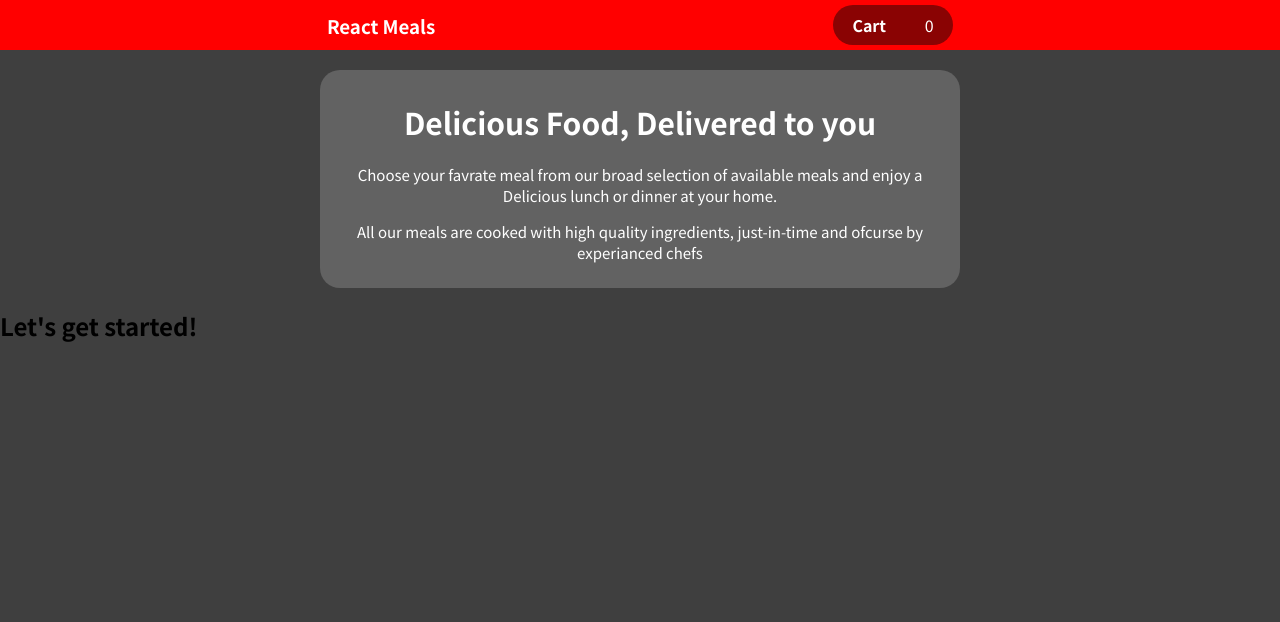
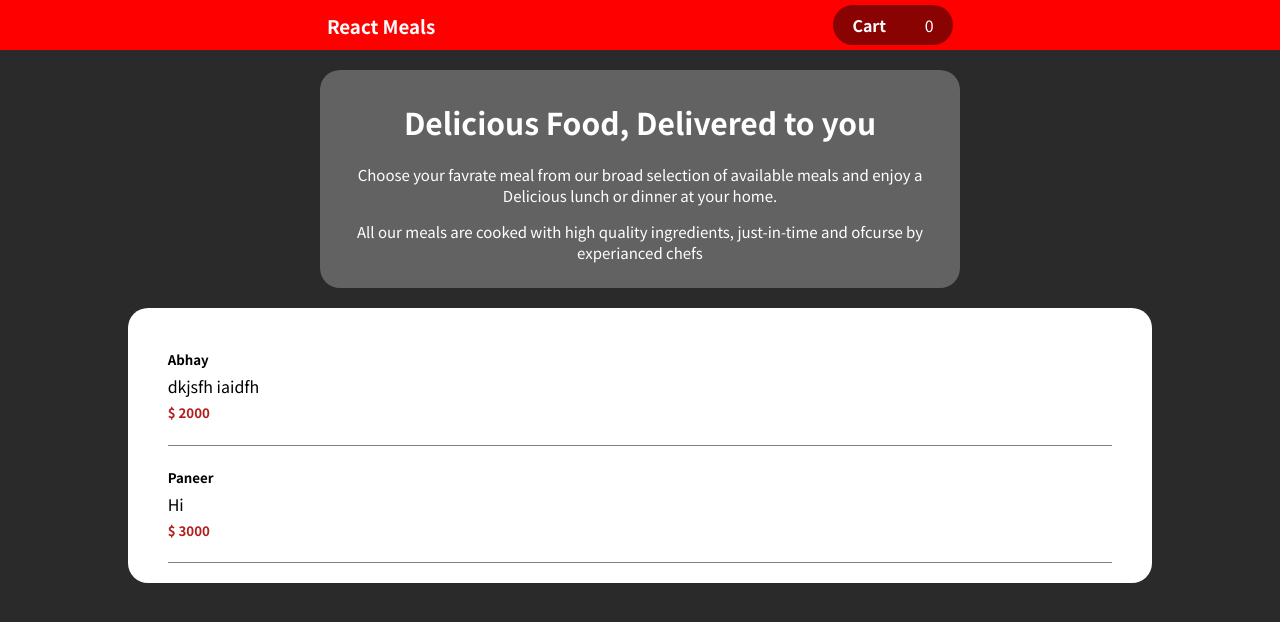
Before and after one commit to abhay-singhchauhan/react-meals-app, a React (Create React App) app: page / in a window 1280 px wide. Shown: the top 622 px of the page. Built offline with nearby package versions, Linux system fonts and the light colour scheme.

Commit message:
added the meal list

```diff
--- a/src/App.js
+++ b/src/App.js
@@ -1,14 +1,16 @@
 import React from "react";
 import Header from "./components/Layout/Header";
 import Modal from "./components/Layout/Modal";
+import MealList from "./components/Meals/Meallist";
+import { Fragment } from "react";
 
 function App() {
   return (
-    <div>
+    <Fragment>
       <Header></Header>
       <Modal></Modal>
-      <h2>Let's get started!</h2>
-    </div>
+      <MealList></MealList>
+    </Fragment>
   );
 }
 
--- /dev/null
+++ b/src/components/Meals/Meallist.css
@@ -0,0 +1,26 @@
+.MealCont {
+  width: 80%;
+  margin: auto;
+  padding: 20px;
+  background-color: white;
+  border-radius: 20px;
+  margin-top: 20px;
+}
+
+.MealCont > div {
+  width: 96%;
+  text-align: start;
+  margin: auto;
+  border-bottom: 1px solid grey;
+}
+.MealCont > div > h5:nth-child(1) {
+  margin-bottom: 0px;
+}
+.MealCont > div > h5:nth-child(3) {
+  margin-top: 0px;
+  color: rgb(178, 29, 29);
+}
+.MealCont > div > p {
+  margin-top: 5px;
+  margin-bottom: 5px;
+}
--- /dev/null
+++ b/src/components/Meals/Meallist.js
@@ -0,0 +1,23 @@
+import React from "react";
+import "./Meallist.css";
+
+const Meallist = () => {
+  const arr = [
+    { Name: "Abhay", Title: "dkjsfh iaidfh ", Price: "2000" },
+    { Name: "Paneer", Title: "Hi", Price: "3000" },
+  ];
+
+  return (
+    <div className="MealCont">
+      {arr.map((ele) => (
+        <div className="Meal">
+          <h5>{ele.Name}</h5>
+          <p>{ele.Title}</p>
+          <h5 className="Price">$ {ele.Price}</h5>
+        </div>
+      ))}
+    </div>
+  );
+};
+
+export default Meallist;
--- a/src/index.css
+++ b/src/index.css
@@ -1,14 +1,14 @@
-@import url('https://fonts.googleapis.com/css2?family=Noto+Sans+JP:wght@400;700&display=swap');
+@import url("https://fonts.googleapis.com/css2?family=Noto+Sans+JP:wght@400;700&display=swap");
 
 * {
   box-sizing: border-box;
 }
 
 html {
-  font-family: 'Noto Sans JP', sans-serif;
+  font-family: "Noto Sans JP", sans-serif;
 }
 
 body {
   margin: 0;
-  background-color: #3f3f3f;
+  background-color: #2a2a2a;
 }
```
